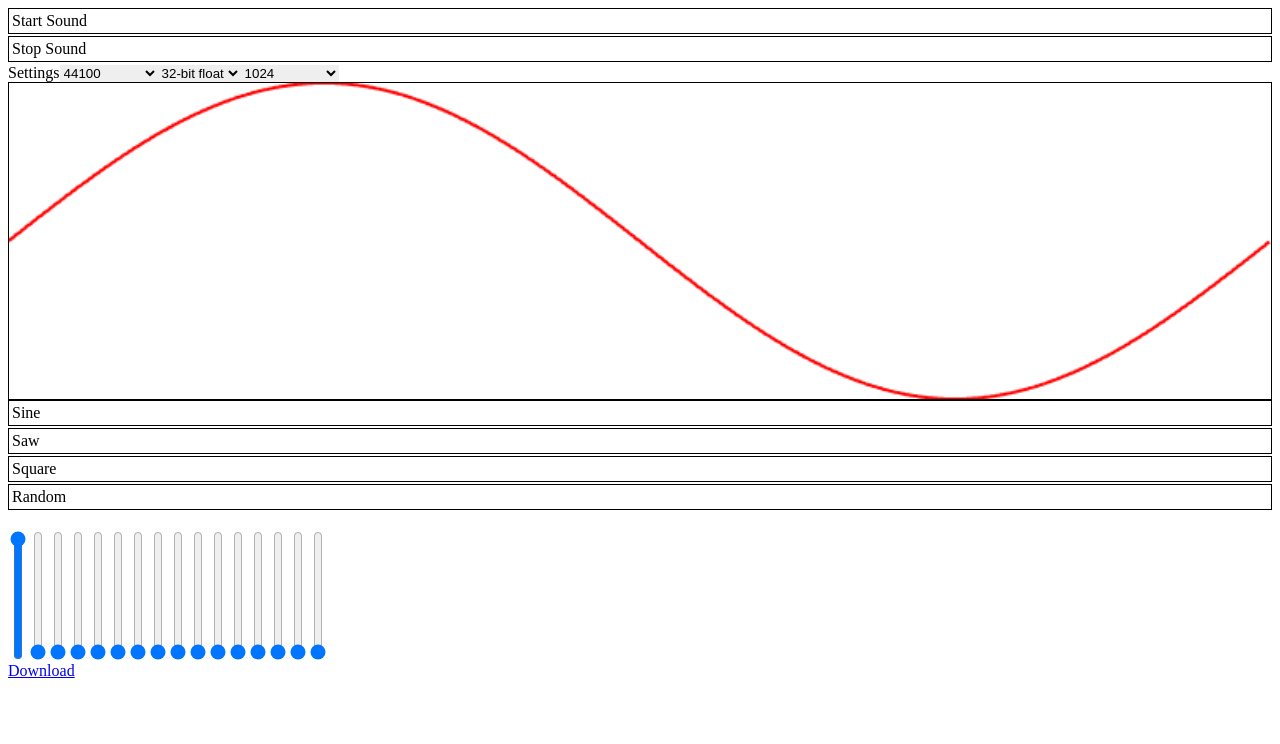
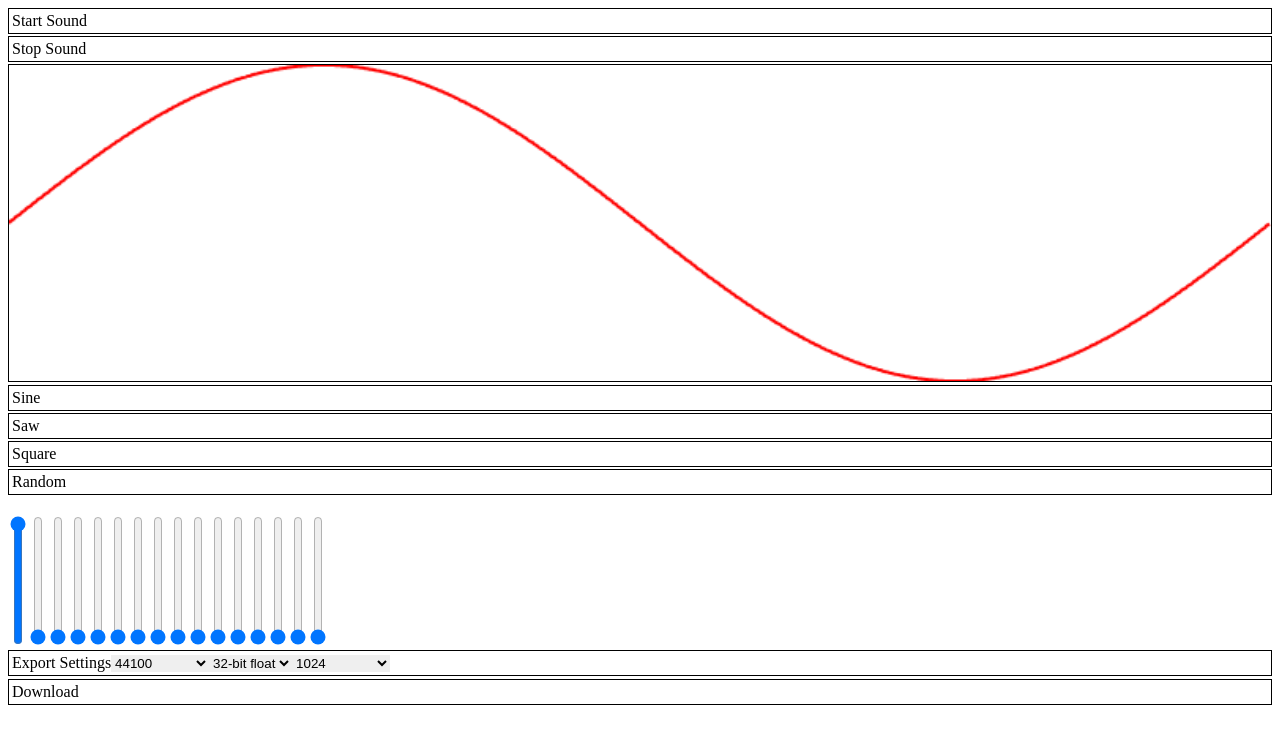
Before and after one commit to vectorsize/wavegen, a React (Create React App) app: page / in a window 1280 px wide. Shown: the top 744 px of the page. Built offline with nearby package versions, Linux system fonts and the light colour scheme.

Commit message:
fix: improve keys interaction and design

```diff
--- a/src/components/app.tsx
+++ b/src/components/app.tsx
@@ -1,14 +1,14 @@
-import React, { useState, useEffect } from 'react'
+import React, { useState } from 'react'
 import styled from 'styled-components'
 
 import Slider from './slider'
-import Waveform from './waveform'
+import Wave from './waveform'
 import Dropdown from './dropdown'
 import Sound from './sound'
 import DownloadLink from './download'
 import Button from './button'
 
-import { harms, allSines, normalize, setAmplitude } from '../lib/utils'
+import { harms, normalize, setAmplitude } from '../lib/utils'
 
 import {
   numHarmonics,
@@ -22,7 +22,6 @@ import {
   SINE,
   SQUARE,
   SAW,
-  TRIANGLE,
   randomAmps,
 } from './constants'
 
@@ -45,7 +44,15 @@ const VerticalSlider = styled(Slider)`
   transform: rotate(-90deg);
 `
 
-const Settings = styled.div``
+const Waveform = styled(Wave)`
+  margin-bottom: 3px;
+`
+
+const Settings = styled.div`
+  border: 1px solid;
+  margin: 3px 0;
+  padding: 3px;
+`
 
 const TWO_PI = 2 * Math.PI
 const PIO_TWO = Math.PI * 0.5
@@ -77,7 +84,7 @@ function Main() {
   })
 
   const frequencies = dataStructure.map((i) => {
-    return 220 * i
+    return fundamental * i
   })
 
   let allData: number[] = []
@@ -97,13 +104,36 @@ function Main() {
   // only normalize when more than 1 tables populated
   const populated: boolean = amplitudes.filter(Boolean).length > 1
   const normalizedData = populated ? normalize(allData) : allData
-  // const normalizedData = allSineWaves
 
   return (
     <App>
       <Sound {...{ amplitudes, frequencies, sampleRate }} />
+      <Waveform
+        width={width}
+        height={height}
+        data={normalizedData}
+        lineWidth={2}
+      />
+      <div>
+        <Button onClick={() => setAmplitudes(SINE)}>Sine</Button>
+        <Button onClick={() => setAmplitudes(SAW)}>Saw</Button>
+        <Button onClick={() => setAmplitudes(SQUARE)}>Square</Button>
+        <Button onClick={() => setAmplitudes(randomAmps())}>Random</Button>
+      </div>
+      <Harmonies>
+        {harmonics.map((h) => (
+          <VerticalSlider
+            key={`slider${h}`}
+            onChange={(e) => {
+              update(h, e)
+            }}
+            value={amplitudes[h]}
+            step={0.01}
+          />
+        ))}
+      </Harmonies>
       <Settings>
-        Settings
+        Export Settings
         <Dropdown
           options={sampleRates}
           label={'Sample Rate'}
@@ -126,31 +156,6 @@ function Main() {
           onChange={setTableSize}
         />
       </Settings>
-      <Waveform
-        width={width}
-        height={height}
-        data={normalizedData}
-        lineWidth={2}
-      />
-      <div>
-        <Button onClick={() => setAmplitudes(SINE)}>Sine</Button>
-        {/* <Button onClick={() => setAmplitudes(TRIANGLE)}>Triangle</Button> */}
-        <Button onClick={() => setAmplitudes(SAW)}>Saw</Button>
-        <Button onClick={() => setAmplitudes(SQUARE)}>Square</Button>
-        <Button onClick={() => setAmplitudes(randomAmps())}>Random</Button>
-      </div>
-      <Harmonies>
-        {harmonics.map((h) => (
-          <VerticalSlider
-            key={`slider${h}`}
-            onChange={(e) => {
-              update(h, e)
-            }}
-            value={amplitudes[h]}
-            step={0.01}
-          />
-        ))}
-      </Harmonies>
       <DownloadLink
         name="wave-table.wav"
         buffer={normalizedData}
--- a/src/components/download.tsx
+++ b/src/components/download.tsx
@@ -1,4 +1,6 @@
 import React from 'react'
+import styled from 'styled-components'
+
 import saveArray from '../lib/saveBuffer'
 
 type DownloadProps = {
@@ -8,14 +10,21 @@ type DownloadProps = {
   length: number
 }
 
+const A = styled.a`
+  text-decoration: none;
+  color: black;
+  border: 1px solid;
+  padding: 3px;
+`
+
 const DownloadLink = (props: DownloadProps) => {
   const { name, buffer, sampleRate, length } = props
   const href = URL.createObjectURL(saveArray(buffer, sampleRate, length))
 
   return (
-    <a download={name} href={href}>
+    <A download={name} href={href}>
       Download
-    </a>
+    </A>
   )
 }
 
--- a/src/components/keyboard.tsx
+++ b/src/components/keyboard.tsx
@@ -1,4 +1,5 @@
 import { useState, useEffect, useCallback } from 'react'
+// frequencies from https://www.inspiredacoustics.com/en/MIDI_note_numbers_and_center_frequencies
 
 type KeyMapType = {
   [key: string]: number
@@ -17,27 +18,37 @@ type KeyboardProps = {
 }
 
 const keyMap: FreqMapType = {
-  A: false,
+  Z: false,
+  X: false,
+  C: false,
+  V: false,
+  B: false,
+  N: false,
+  M: false,
+
   S: false,
   D: false,
-  F: false,
   G: false,
   H: false,
   J: false,
-  K: false,
   L: false,
 }
 
 const freqMap: KeyMapType = {
-  A: 220.0,
-  S: 246.94,
-  D: 293.66,
-  F: 329.63,
-  G: 349.23,
-  H: 392.0,
-  J: 493.88,
-  K: 523.25,
-  L: 587.33,
+  Z: 130.81,
+  X: 146.83,
+  C: 164.81,
+  V: 174.61,
+  B: 196.0,
+  N: 220.0,
+  M: 246.94,
+
+  S: 138.59,
+  D: 155.56,
+  G: 185.0,
+  H: 207.65,
+  J: 233.08,
+  L: 277.18,
 }
 
 const Keyboard = (props: KeyboardProps) => {
@@ -51,10 +62,9 @@ const Keyboard = (props: KeyboardProps) => {
       setFreq(freqMap[key])
       if (keys[key] === false) {
         setKeys(
-          Object.keys(keys).reduce(
-            (r, k) => ({ ...r, ...{ [key]: true } }),
-            keys
-          )
+          Object.keys(keys)
+            .filter((k: string) => k === key)
+            .reduce((r, k) => ({ ...r, ...{ [key]: true } }), keys)
         )
       }
     },
@@ -66,10 +76,9 @@ const Keyboard = (props: KeyboardProps) => {
       const key = e.code.replace('Key', '')
       if (keys[key] === true) {
         setKeys(
-          Object.keys(keys).reduce(
-            (r, k) => ({ ...r, ...{ [key]: false } }),
-            keys
-          )
+          Object.keys(keys)
+            .filter((k: string) => k === key)
+            .reduce((r, k) => ({ ...r, ...{ [key]: false } }), keys)
         )
       }
     },
--- a/src/components/sound.tsx
+++ b/src/components/sound.tsx
@@ -50,12 +50,15 @@ for (let i = 0; i < numHarmonics; i++) {
 
 const Sound = ({ amplitudes, frequencies }: SoundProps) => {
   const [freq, setFreq] = useState(220)
+
   useEffect(() => {
-    amplitudes.map((a, i): void => {
+    if (!freq) return
+    amplitudes.map((a, i): false => {
       const g = gains[i]
       const osc = oscillators[i]
-      g.gain.setValueAtTime(a * 0.9, audioCtx.currentTime)
+      g.gain.linearRampToValueAtTime(a * 0.9, audioCtx.currentTime)
       osc.frequency.value = freq
+      return false
     })
   }, [amplitudes, freq, frequencies])
 
--- a/src/components/waveform.tsx
+++ b/src/components/waveform.tsx
@@ -11,6 +11,7 @@ type WaveformProps = {
   height?: number
   lineWidth?: number
   strokeStyle?: string
+  className?: string
 }
 
 const Waveform = (props: WaveformProps) => {
@@ -20,6 +21,7 @@ const Waveform = (props: WaveformProps) => {
     height = 100,
     lineWidth = 3,
     strokeStyle = 'red',
+    className = '',
   } = props
 
   const canvasRef = createRef<HTMLCanvasElement>()
@@ -48,6 +50,13 @@ const Waveform = (props: WaveformProps) => {
     }
   }, [canvasRef, data, height, lineWidth, strokeStyle, width])
 
-  return <Canvas width={`${width}px`} height={`${height}px`} ref={canvasRef} />
+  return (
+    <Canvas
+      className={className}
+      width={`${width}px`}
+      height={`${height}px`}
+      ref={canvasRef}
+    />
+  )
 }
 export default Waveform
```
